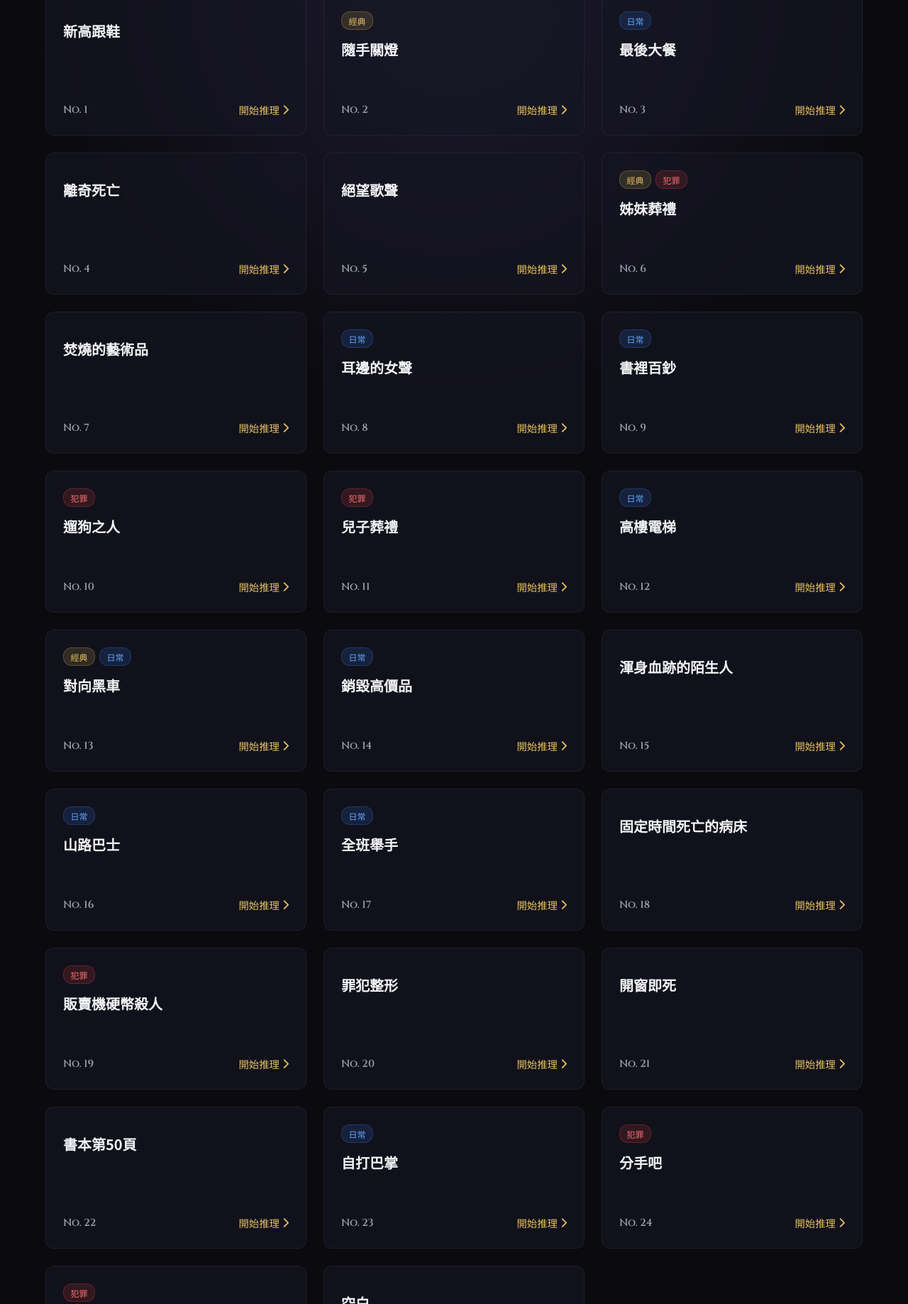
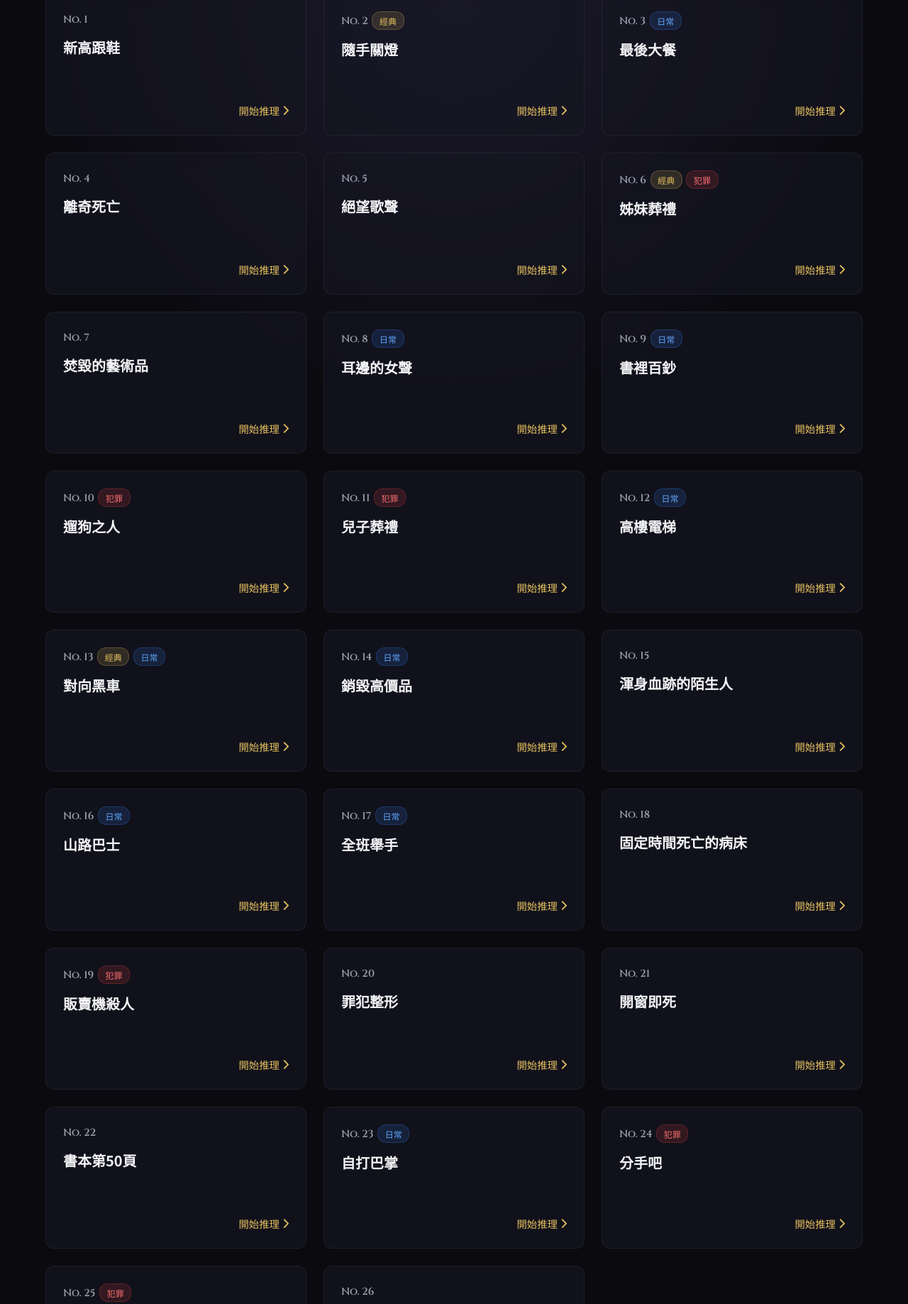
Before and after one commit to jamessun0919-ops/turtlesoup, a website: page index.html in a window 1280 px wide. Shown: the part 256-2093 px from the top of the page at 71% size. Drawn offline with Linux system fonts and the light colour scheme.

Commit message:
Update game lobby UI: display ID field before category tags; update questions.json

```diff
--- a/app.js
+++ b/app.js
@@ -143,11 +143,13 @@ function renderCards(list) {
 
     card.innerHTML = `
       <div class="q-card-top">
-        <div class="q-card-tags">${tagsHTML}</div>
+        <div class="q-card-tags">
+          <span class="q-card-id">No. ${q.id}</span>
+          ${tagsHTML}
+        </div>
         <h3 class="q-card-title">${q.title}</h3>
       </div>
       <div class="q-card-bottom">
-        <span class="q-card-id">No. ${q.id}</span>
         <button class="q-card-btn">開始推理 <i class="fa-solid fa-chevron-right"></i></button>
       </div>
     `;
--- a/questions.json
+++ b/questions.json
@@ -63,7 +63,7 @@
   },
   {
     "id": "7",
-    "title": "焚燒的藝術品",
+    "title": "焚毀的藝術品",
     "description": "一個年老的富翁花費重金請一位有名的藝術家創作一件藝術品，這件藝術品具有很高的藝術評價。但是在富翁死後，富翁的子女卻一致同意將這件藝術品焚毀。請還原故事真相。",
     "solution": "這件藝術是富翁身上的刺青。子女火化富翁遺體時，刺青也隨之焚毀。",
     "category1": "",
@@ -171,7 +171,7 @@
   },
   {
     "id": "19",
-    "title": "販賣機硬幣殺人",
+    "title": "販賣機殺人",
     "description": "",
     "solution": "硬幣裝在襪子裡",
     "category1": "",
--- a/style.css
+++ b/style.css
@@ -234,6 +234,7 @@ body {
   display: flex;
   flex-wrap: wrap;
   gap: 0.35rem;
+  align-items: center;
 }
 
 .tag {
@@ -279,7 +280,7 @@ body {
 
 .q-card-bottom {
   display: flex;
-  justify-content: space-between;
+  justify-content: flex-end;
   align-items: center;
   margin-top: auto;
 }
```
